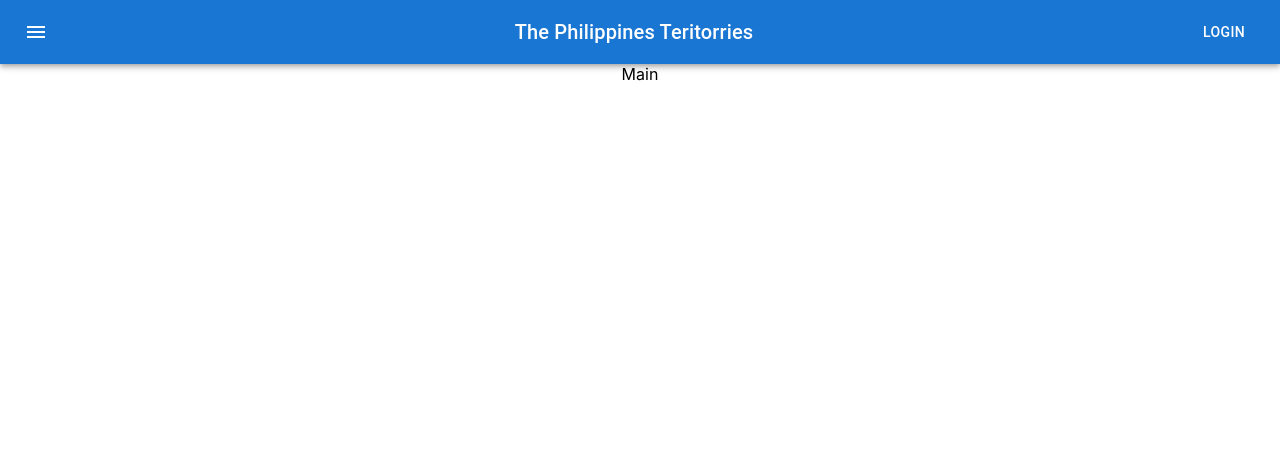
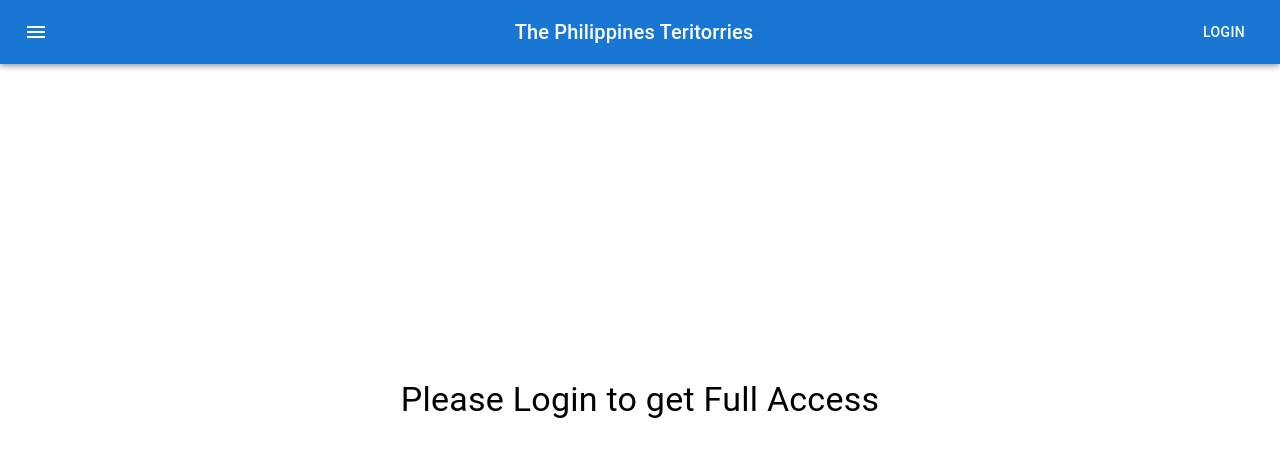
Before and after one commit to rainerhamal/Philippines-territories-site, a React (Create React App) app: page / in a window 1280 px wide. Shown: the top 456 px of the page. Built offline with nearby package versions, Linux system fonts and the light colour scheme.

Commit message:
Main page complete

```diff
--- a/src/components/Header.js
+++ b/src/components/Header.js
@@ -50,7 +50,7 @@ let Header = () => {
     return (
     // <header><h2>This is a sample header</h2></header>
     <Box sx={{ flexGrow: 1 }}>
-      <AppBar position="static">
+      <AppBar position="fixed">
         <Toolbar>
           <IconButton
             size="large"
--- a/src/components/Main.js
+++ b/src/components/Main.js
@@ -1,8 +1,22 @@
-import React from 'react'
+import React from 'react';
+import { Typography, Box } from "@mui/material";
 
 const Main = () => {
   return (
-    <div>Main</div>
+    <div>
+        <Box
+        sx={{
+            display:'flex',
+            justifyContent: 'center',
+            alignItems: 'center',
+            height: '100vh'
+        }}
+        >
+            <Typography variant="h4" component="div">
+                Please Login to get Full Access
+            </Typography>
+        </Box>
+    </div>
   )
 }
 
```
